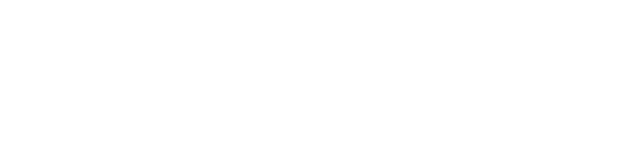
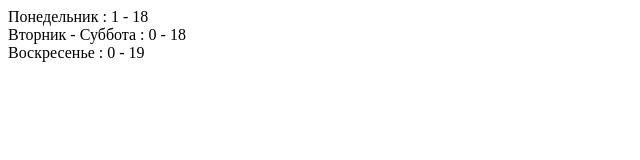
Before and after one commit to DarinaKuleva/schedule, a plain HTML site: page Intern.html in a window 1280 px wide. Shown: the whole page, without its empty margins (0-640 px from the left). Drawn offline with Linux system fonts and the light colour scheme.

Commit message:
вывод значений на экран

```diff
--- a/International.js
+++ b/International.js
@@ -21,7 +21,7 @@ const schedule = [
     },
     {
         day: 'FR',
-        startTime: 6,
+        startTime: 0,
         endTime: 18
     },
     {
@@ -70,17 +70,17 @@ const LengthArray = DaysOfWeek.length-1;
       }
       if (count >= 3)
       {
-        console.log(`${DaysOfWeek[j]} - ${DaysOfWeek[LastEqualEl]} : ${schedule[j].startTime} - ${schedule[j].endTime}`);
+        document.write (`${DaysOfWeek[j]} - ${DaysOfWeek[LastEqualEl]} : ${schedule[j].startTime} - ${schedule[j].endTime} <br>`);
         if (LastEqualEl!=(LengthArray))
         {
           while (LastEqualEl!=(LengthArray)) {
           LastEqualEl=LastEqualEl+1;
-          console.log(`${DaysOfWeek[LastEqualEl]} : ${schedule[LastEqualEl].startTime} - ${schedule[LastEqualEl].endTime}`);
+          document.write (`${DaysOfWeek[LastEqualEl]} : ${schedule[LastEqualEl].startTime} - ${schedule[LastEqualEl].endTime} <br>`);
           }
         }
         break;
       }
       else {
-        console.log(`${DaysOfWeek[j]} : ${schedule[j].startTime} - ${schedule[j].endTime}`);
+        document.write (`${DaysOfWeek[j]} : ${schedule[j].startTime} - ${schedule[j].endTime} <br>`);
       }
     }
```
Also changed, not shown: index.html (+2 -1 lines).
